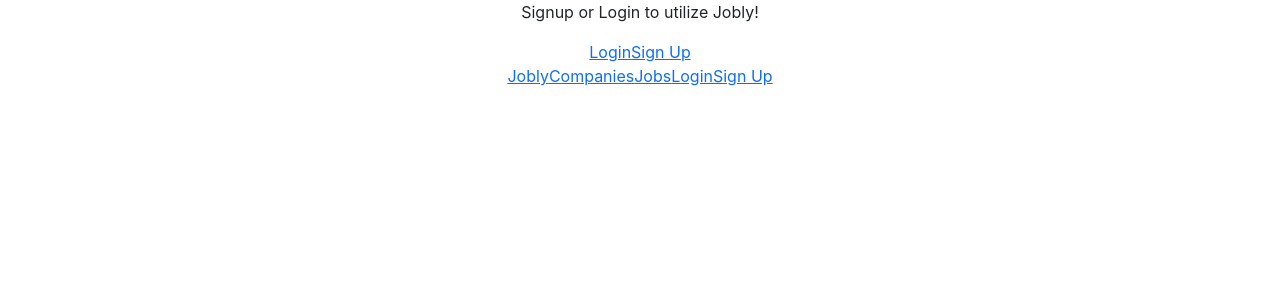
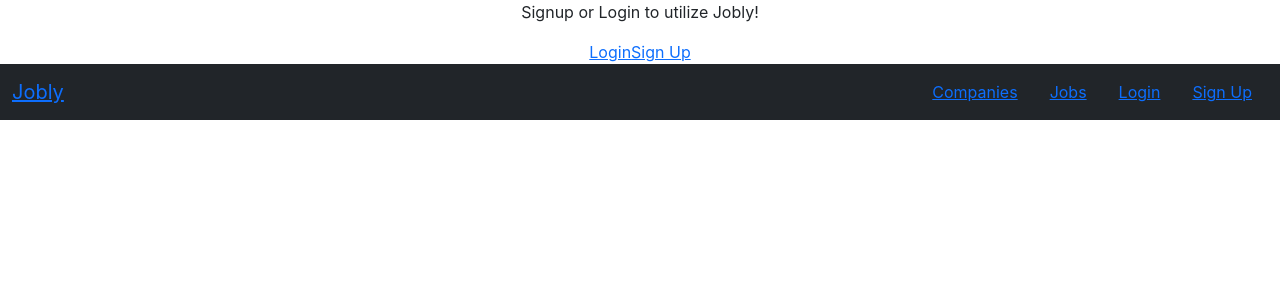
Before and after one commit to geenajackson/full-react-jobly, a React (Create React App) app in the folder frontend/: page / in a window 1280 px wide. Shown: the top 300 px of the page. Built offline with nearby package versions, Linux system fonts and the light colour scheme; no server answers.

Commit message:
update styles of navbar

```diff
--- a/frontend/src/NavBar.js
+++ b/frontend/src/NavBar.js
@@ -1,5 +1,19 @@
 import React, { useContext } from "react";
 import { NavLink } from "react-router-dom";
+import {
+    //     Collapse,
+    Navbar,
+    //     // NavbarToggler,
+    NavbarBrand,
+    Nav,
+    NavItem,
+    NavLink as Navlink
+    //     // UncontrolledDropdown,
+    //     // DropdownToggle,
+    //     // DropdownMenu,
+    //     // DropdownItem,
+    //     // NavbarText,
+} from 'reactstrap';
 
 import UserContext from "./userContext";
 
@@ -9,29 +23,59 @@ function NavBar() {
     const user = useContext(UserContext);
     return (
         <div>
+            <Navbar color="dark">
+                <NavbarBrand>
                     <NavLink exact to="/">
                         Jobly
                     </NavLink>
+                </NavbarBrand>
+                <Nav>
+                    <NavItem>
+                        <Navlink>
                             <NavLink exact to="/companies">
                                 Companies
                             </NavLink>
+                        </Navlink>
+                    </NavItem>
+                    <NavItem>
+                        <Navlink>
                             <NavLink exact to="/jobs">
                                 Jobs
                             </NavLink>
+                        </Navlink>
+                    </NavItem>
+
 
                     {user ?
-                [<NavLink key="profile" exact to="/profile">
+                        [<NavItem>
+                            <Navlink>
+                                <NavLink key="profile" exact to="/profile">
                                     Profile
-                </NavLink>,
-                <NavLink key="logout" exact to="/logout">Logout</NavLink>] :
-                [<NavLink key="login" exact to="/login">
+                                </NavLink>
+                            </Navlink>
+                        </NavItem>,
+                        <NavItem>
+                            <Navlink>
+                                <NavLink key="logout" exact to="/logout">Logout</NavLink>
+                            </Navlink>
+                        </NavItem>] :
+                        [<NavItem>
+                            <Navlink>
+                                <NavLink key="login" exact to="/login">
                                     Login
-                </NavLink>,
+                                </NavLink>
+                            </Navlink>
+                        </NavItem>,
+                        <NavItem>
+                            <Navlink>
                                 <NavLink key="signup" exact to="/signup">
                                     Sign Up
-                </NavLink>]
+                                </NavLink>
+                            </Navlink>
+                        </NavItem>]
                     }
-
+                </Nav>
+            </Navbar>
         </div>
     )
 }
```
Lines whose indentation alone changed are shown as unchanged.
